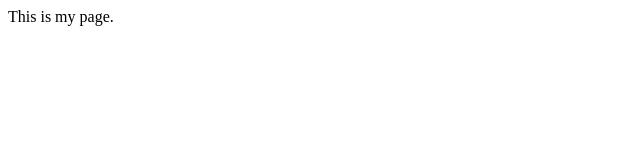
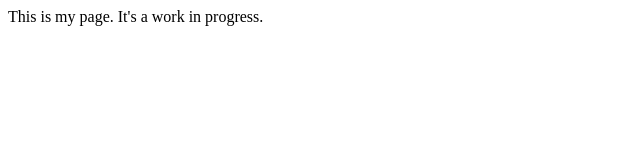
Before and after one commit to TristVerr/Portfolio, a plain HTML site: page index.html in a window 1280 px wide. Shown: the whole page, without its empty margins (0-640 px from the left). Drawn offline with Linux system fonts and the light colour scheme.

Commit message:
Update index.html

```diff
--- a/index.html
+++ b/index.html
@@ -6,5 +6,6 @@
   </head>
   <body>
     This is my page.
+    It's a work in progress.
   </body>
 </html>
```
